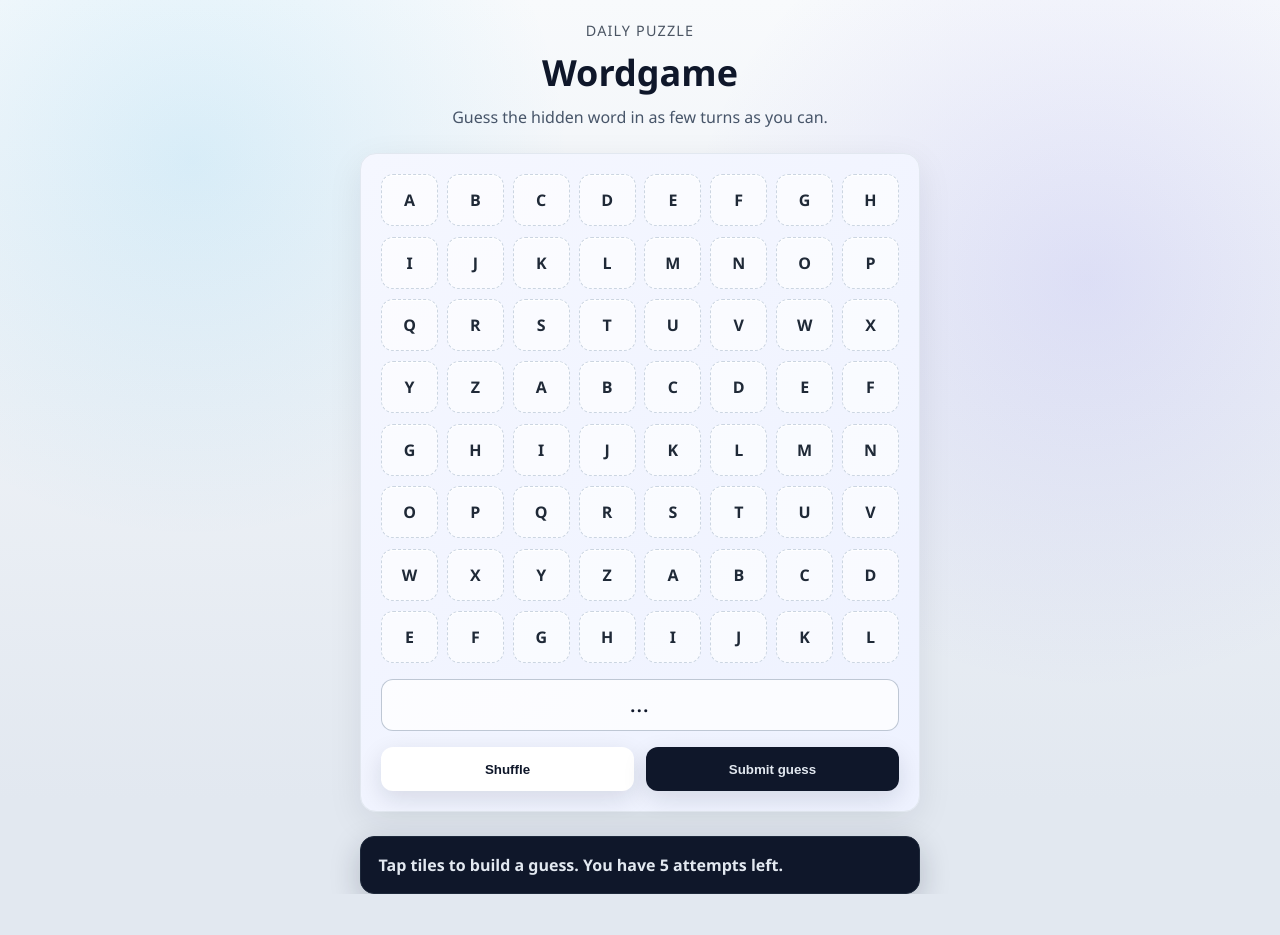
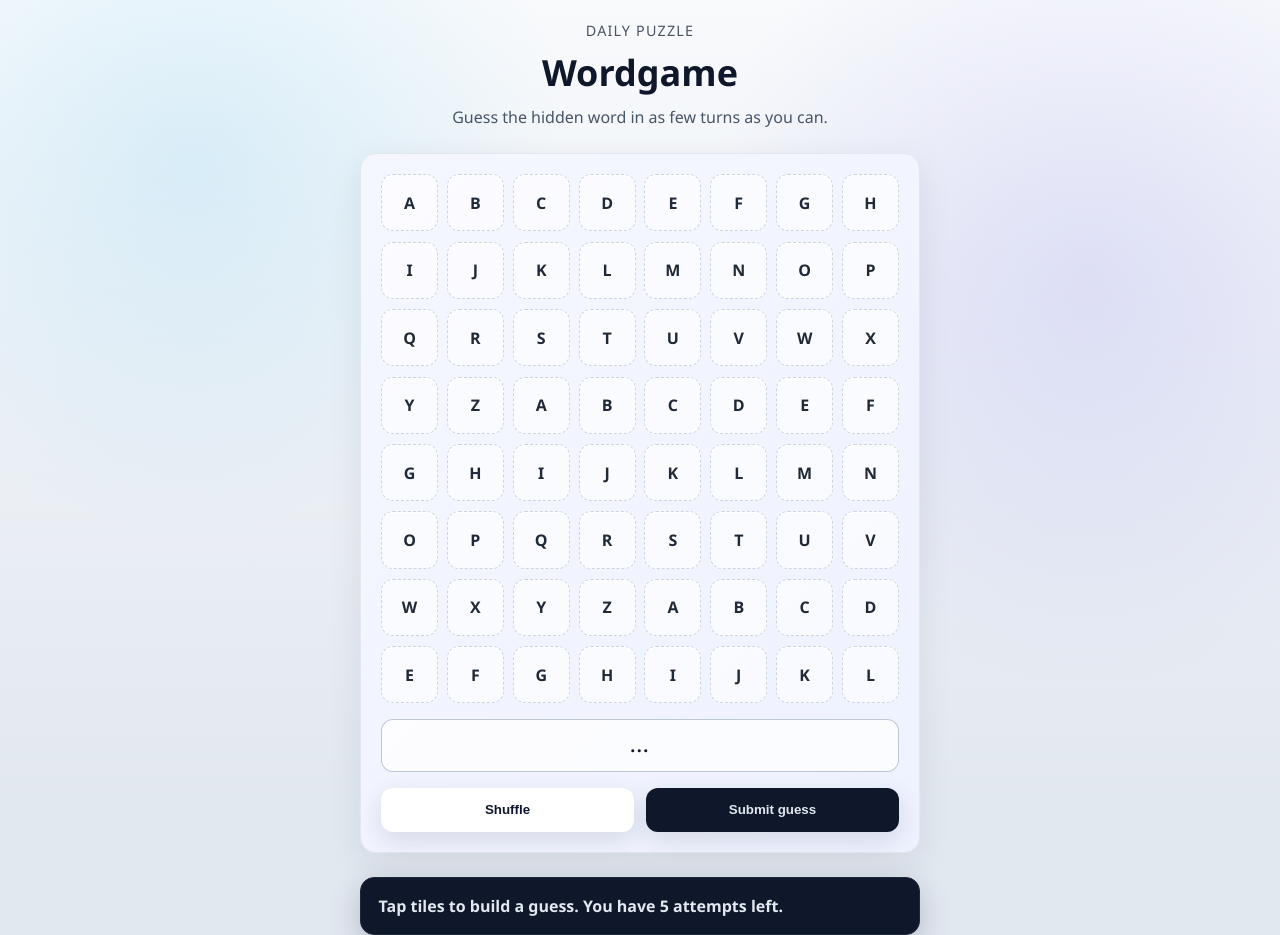
Before and after one commit to onion2k/wordgame, a React (Vite) app: page / in a window 1280 px wide. Before the commit the page ends 894 px from the top, so only its background shows below. Built offline with nearby package versions, Linux system fonts and the light colour scheme.

Commit message:
Configurable grid size

```diff
--- a/src/App.css
+++ b/src/App.css
@@ -49,11 +49,13 @@
   display: grid;
   gap: 0.65rem;
   justify-items: center;
+  width: 100%;
+  aspect-ratio: 1 / 1;
 }
 
 .row {
   display: grid;
-  grid-template-columns: repeat(8, minmax(0, 1fr));
+  grid-template-columns: repeat(var(--grid-size, 8), minmax(0, 1fr));
   gap: 0.55rem;
   width: 100%;
 }
@@ -62,7 +64,8 @@
   display: inline-flex;
   align-items: center;
   justify-content: center;
-  height: 52px;
+  width: 100%;
+  aspect-ratio: 1 / 1;
   border-radius: 12px;
   border: 1px dashed #cbd5e1;
   font-weight: 700;
--- a/src/App.tsx
+++ b/src/App.tsx
@@ -10,7 +10,7 @@ function App() {
         <p className="tagline">Guess the hidden word in as few turns as you can.</p>
       </header>
 
-      <GameArea />
+      <GameArea gridSize={8} />
 
       <section className="notification" aria-live="polite">
         <p>Tap tiles to build a guess. You have 5 attempts left.</p>
--- a/src/GameArea.tsx
+++ b/src/GameArea.tsx
@@ -2,6 +2,7 @@ import { useEffect, useLayoutEffect, useRef, useState } from 'react'
 import type { PointerEvent as ReactPointerEvent } from 'react'
 
 type Cell = { row: number; col: number }
+type GameAreaProps = { gridSize?: number }
 
 const isAdjacent = (a: Cell, b: Cell) => {
   const rowDiff = Math.abs(a.row - b.row)
@@ -21,17 +22,15 @@ const isPointerInCenter = (event: ReactPointerEvent<HTMLSpanElement>) => {
   return event.clientX >= minX && event.clientX <= maxX && event.clientY >= minY && event.clientY <= maxY
 }
 
-function GameArea() {
-  const grid = [
-    ['A', 'B', 'C', 'D', 'E', 'F', 'G', 'H'],
-    ['I', 'J', 'K', 'L', 'M', 'N', 'O', 'P'],
-    ['Q', 'R', 'S', 'T', 'U', 'V', 'W', 'X'],
-    ['Y', 'Z', 'A', 'B', 'C', 'D', 'E', 'F'],
-    ['G', 'H', 'I', 'J', 'K', 'L', 'M', 'N'],
-    ['O', 'P', 'Q', 'R', 'S', 'T', 'U', 'V'],
-    ['W', 'X', 'Y', 'Z', 'A', 'B', 'C', 'D'],
-    ['E', 'F', 'G', 'H', 'I', 'J', 'K', 'L'],
-  ]
+function GameArea({ gridSize = 8 }: GameAreaProps) {
+  const clampedSize = Math.max(1, Math.floor(gridSize))
+  const alphabet = 'ABCDEFGHIJKLMNOPQRSTUVWXYZ'
+  const grid = Array.from({ length: clampedSize }, (_, rowIndex) =>
+    Array.from(
+      { length: clampedSize },
+      (_, columnIndex) => alphabet[(rowIndex * clampedSize + columnIndex) % alphabet.length]
+    )
+  )
 
   const [path, setPath] = useState<Cell[]>([])
   const [isDragging, setIsDragging] = useState(false)
@@ -117,7 +116,7 @@ function GameArea() {
 
   return (
     <section className="game-area" aria-label="Game board">
-      <div className="board" ref={boardRef}>
+      <div className="board" ref={boardRef} style={{ ['--grid-size' as const]: clampedSize }}>
         <svg
           className="selection-line"
           viewBox={`0 0 ${Math.max(boardSize.width, 1)} ${Math.max(boardSize.height, 1)}`}
```
